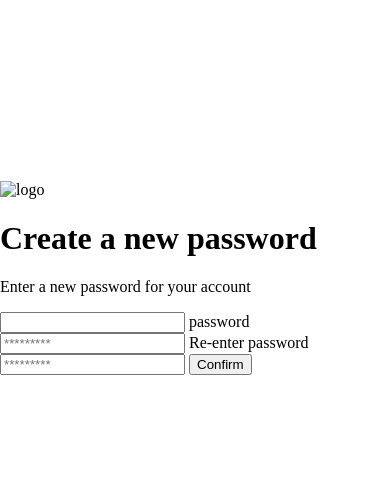
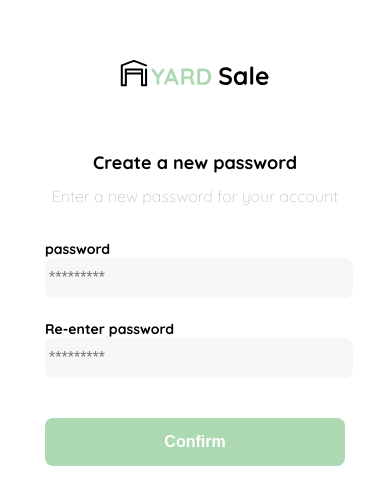
Before and after one commit to Nodens-uwu/js-dev-project, a plain HTML site: page one-new-pass.html in a window 390 px wide. Shown: the part 144-648 px from the top of the page. Drawn offline with Linux system fonts and the light colour scheme.

Commit message:
This is the design page without responsive. It has a lot of knowledge about how sync horizontal content and how show the icon on desk and phone. But you've to understand why doesn't works right the justify-self: center. I've to use margin-left but we musn't use it. For: future mine

```diff
--- a/one-new-pass.html
+++ b/one-new-pass.html
@@ -4,27 +4,110 @@
     <meta charset="UTF-8">
     <meta http-equiv="X-UA-Compatible" content="IE=edge">
     <meta name="viewport" content="width=device-width, initial-scale=1.0">
+    <!--Esto viene de google fonts-->
+    <link rel="preconnect" href="https://fonts.googleapis.com">
+    <link rel="preconnect" href="https://fonts.gstatic.com" crossorigin>
+    <link href="https://fonts.googleapis.com/css2?family=Quicksand:wght@300;500;700&display=swap" rel="stylesheet">
+    <!--Ver la linea __ de estilos, body para agregar esa fuente al html-->
     <title>Document</title>
     <style>
+         :root { /*Esto dice que van a haber variables en css*/
+            --black: #000000;
+            --white:#FFFFFF;
+            --very-light-pink:#C7C7C7;
+            --text-input-field:#f7f7f7;
+            --hospital-green:#ACD9B2;
+            --lg:18px; /*tamaño de letras*/
+            --md:16px;
+            --sm:14px;
+            /*Estas variables ya están predeterminadas por los standars del proyecto*/
+        }
         body {
+            font-family: 'Quicksand', sans-serif; /*Así no se repite lo mismo en n
+            cantidad de etiquetas, y es más especifico*/
             margin: 0;
         }
         .login {
             width: 100%;
             height: 100vh;
-            display: grid;
+            display: grid; /*Con esto se centra todo lo que haya en un div*/
             place-items: center;
+        }
+        .form-container {
+            display: grid; /*Se organizan los objetos en forma de celdas*/
+            grid-template-rows:auto 1fr auto; /*Hace que el icono y el botón se acomoden con el
+            espacio que sobre. Mientras que el formulario ocupe una fracción. Así no se dañará el
+            formulario cuando salgan las advertencias*/
+            width: 300px;
+        }
+        .logo {
+            width: 150px;
+            margin-bottom: 48px; /*Permite poner una margen inferior*/
+            justify-self: center; /*Se centra horizontalmente, fácil*/
+            margin-left: 74.5px;
+            display: none; /*En desktop no va en el grid, va arriba*/
+        }
+        @media (max-width:640px){
+            .logo {
+                display:block;
+
+            }
+        }
+        .title {
+            font-size: var(--lg); /*Así se usan las variables :D*/
+            margin-bottom: 12px;
+            text-align: center;
+        }
+        .subtitle {
+            color: var(--very-light-pink);
+            font-size: var(--md);
+            font-weight: 300; /*Esto es lo del ancho de las letras*/
+            margin-top: 0px;
+            margin-bottom: 32px;
+            text-align: center;
+        }
+        .form-container {
+            display: flex; /*Esto hace que todo se acomode hacia abajo, sin necesidad de  <br> y eso*/
+            flex-direction: column;
+        }
+        .label {
+            font-size: var(--sm);
+            font-weight: bold;
+            margin-bottom: 4px;
+        }
+        .input {
+            background-color: var(--text-input-field);
+            border:none;
+            border-radius: 8px;
+            height:32px;
+            width: 100%;
+            font-size: var(--md);
+            padding: 4px;
+            margin-bottom: 20px;
+        }
+        .primary-button {
+            background-color: var(--hospital-green);
+            border-radius: 8px;
+            border: none;
+            color: var(--white);
+            font-size: var(--md);
+            font-weight: bold;
+            width: 100%;
+            height: 48px;
+            cursor:pointer;
+            margin-top: 20px;
+            margin-bottom: 30px;
         }
     </style>
 </head>
 <body>
     <div class="login"> <!--Contiene el view-->
         <div class="form-container"> <!--Contiene logos, labels y demás-->
-            <img src="" alt="logo"
-            class="logo">
+            <img src="./logos/logo_yard_sale.svg" alt="logo"
+            class="logo"> <!--en el enrutamiento, el "." dice, ruta actual.-->
             <h1  class="title">Create a new password</h1>
             <p class="subtitle">Enter a new password for your account</p>
-            <input action="/" class="form">
+            <form action="/" class="form">
                 <label for="password" class="label">
                     password
                 </label>
```
Also changed, not shown: icons/bt_add_to_cart.svg (renamed from Platzi_YardSale_Icons/bt_add_to_cart.svg), icons/bt_added_to_cart.svg (renamed from Platzi_YardSale_Icons/bt_added_to_cart.svg), icons/email.svg (renamed from Platzi_YardSale_Icons/email.svg), icons/flechita.svg (renamed from Platzi_YardSale_Icons/flechita.svg), icons/icon_menu.svg (renamed from Platzi_YardSale_Icons/icon_menu.svg), icons/icon_shopping_cart.svg (renamed from Platzi_YardSale_Icons/icon_shopping_cart.svg), icons/icon_shopping_cart_notification.svg (renamed from Platzi_YardSale_Icons/icon_shopping_cart_notification.svg), logos/favicon_bota_fora.svg (renamed from Platzi_YardSale_Logos/favicon_bota_fora.svg), logos/favicon_yard_sale.svg (renamed from Platzi_YardSale_Logos/favicon_yard_sale.svg), logos/logo_bota_fora.svg (renamed from Platzi_YardSale_Logos/logo_bota_fora.svg), logos/logo_yard_sale.svg (renamed from Platzi_YardSale_Logos/logo_yard_sale.svg).
